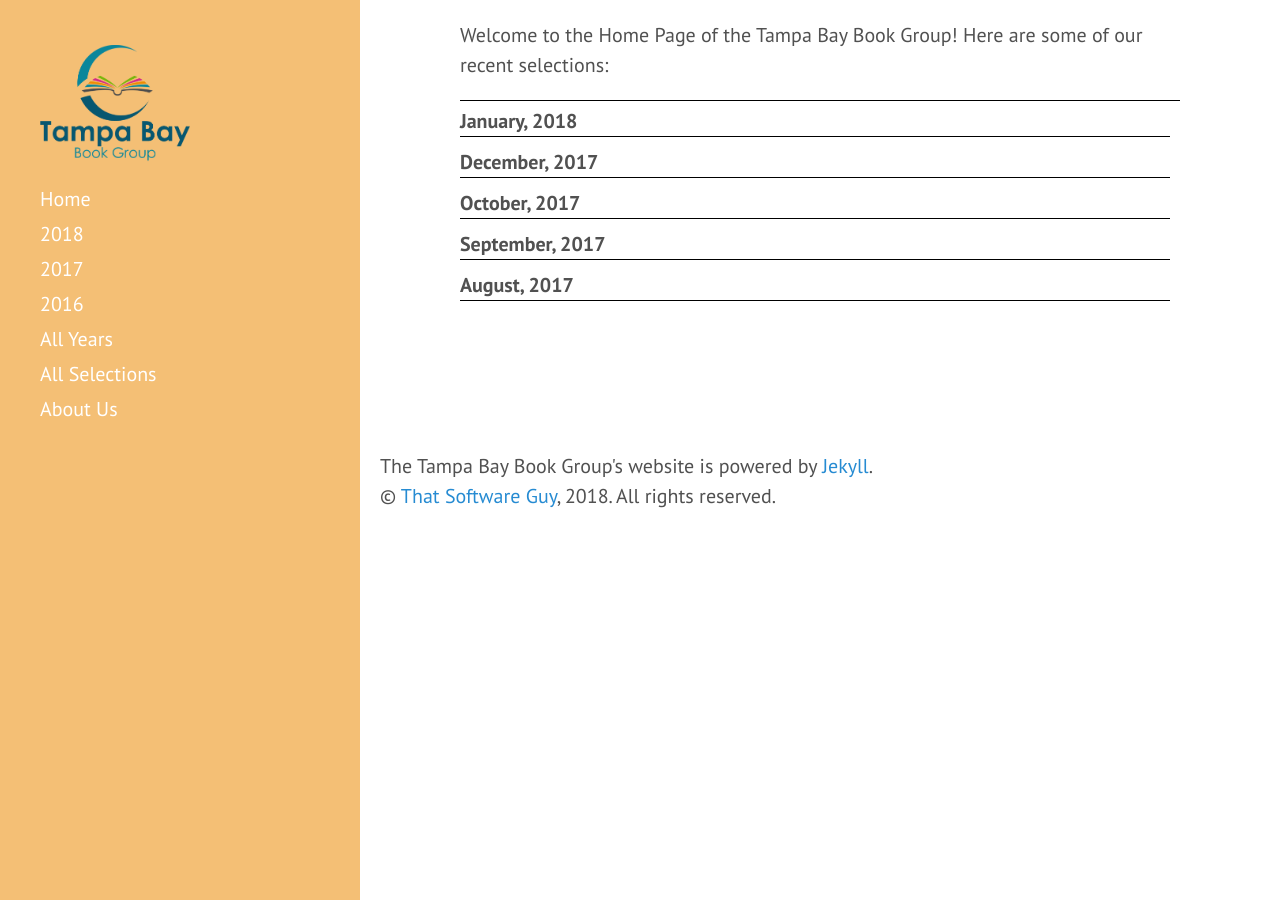
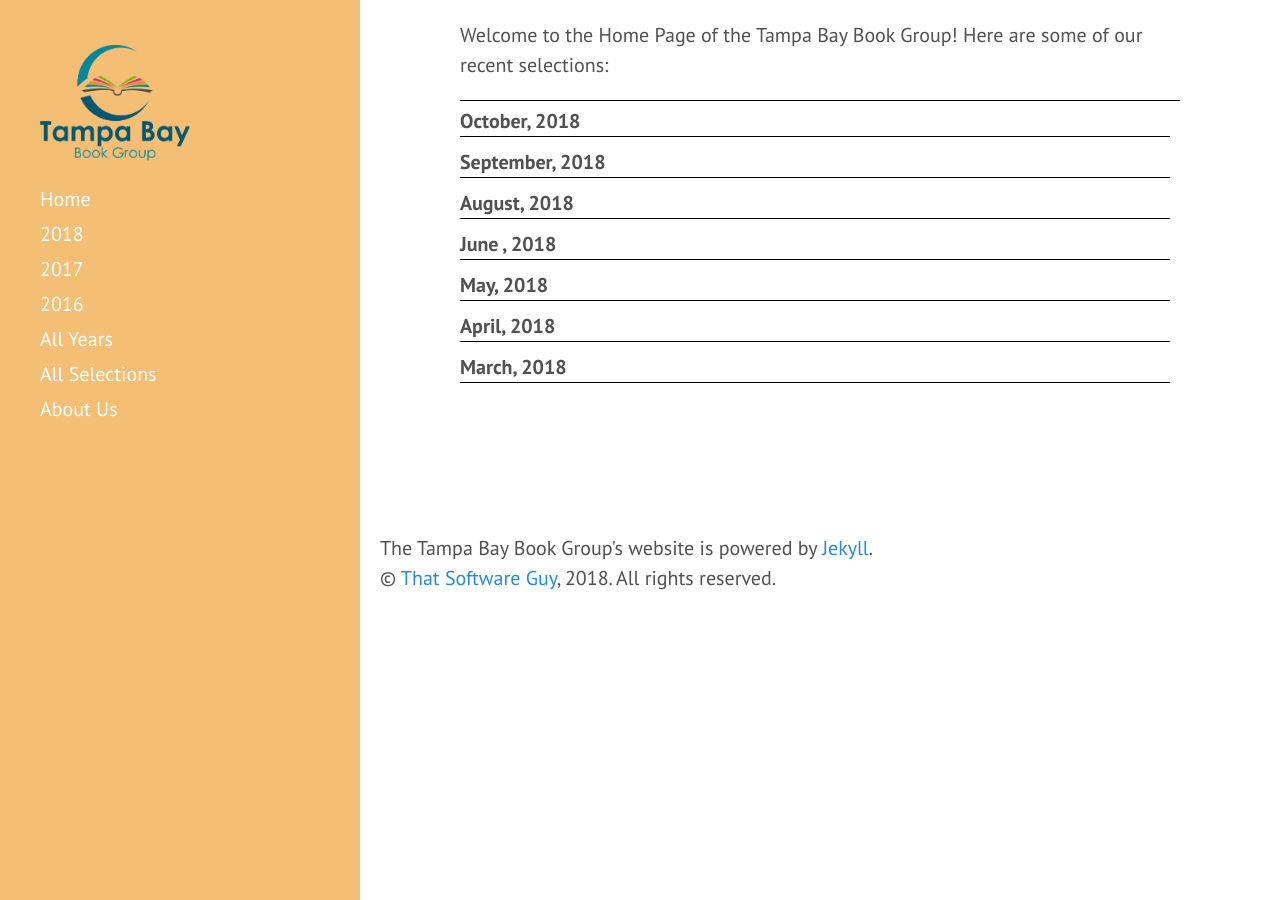
Before and after one commit to scottcwilson/ort, a Jekyll site: the page built from index.html, in a window 1280 px wide. Built offline with Jekyll 4.4.1, drawn with Linux system fonts in a browser that asks for light colours.

Commit message:
Updates for later this year

```diff
--- a/index.html
+++ b/index.html
@@ -10,29 +10,42 @@ Here are some of our recent selections:
 <div class="regular-rule"></div>
 
 <div class="book">
-         <div class="book-date">January, 2018</div>
-         <!-- Waking Lions (Ayelet Gunder-Goshen) -->
-         {% amazon 0316395412 short_detail %}
+         <div class="book-date">October, 2018</div>
+         <!-- Frankenstein, Mary Shelley -->
+         {% amazon B075SVRMD8 short_detail %}
 </div>
 
 <div class="book">
-         <div class="book-date">December, 2017</div>
-         <!-- News of the World (Paulette Jiles) -->
-         {% amazon 0062409212 short_detail %}
+         <div class="book-date">September, 2018</div>
+         <!-- Behold the Dreamers, by Imbolo Mbue -->
+         {% amazon B0138OAB80 short_detail %}
 </div>
 
 <div class="book">
-         <div class="book-date">October, 2017</div>
-         <!-- My Name is Lucy Barton (Elizabeth Strout) -->
-         {% amazon 0812979524 short_detail %}
+         <!-- Bonfire of the Vanities by Tom Wolfe -->
+         <div class="book-date">August, 2018</div>
+         {% amazon B001X1ZZJG short_detail %}
+</div>
+
+<div class="book">
+         <div class="book-date">June , 2018</div>
+         <!-- White Houses, Amy Bloom -->
+         {% amazon B074656PYS short_detail %}
+</div>
+
+<div class="book">
+         <div class="book-date">May, 2018</div>
+         <!--  A Man Called Ove by Fredrik Backman -->
+         {% amazon B00GEEB730 short_detail %}
 </div>
 <div class="book">
-         <div class="book-date">September, 2017</div>
-         <!-- The Forgotten Room (Lauren Willig, Karen White, and Beatriz William) -->
-         {% amazon 0451474635 short_detail %}
+         <div class="book-date">April, 2018</div>
+         <!-- Rules of Civility by Amor Towles -->
+         {% amazon B004IYJDVG short_detail %}
 </div>
+
 <div class="book">
-         <div class="book-date">August, 2017</div>
-         <!--  The River of Doubt (Candice Millard) -->
-         {% amazon 0767913736 short_detail %}
+         <div class="book-date">March, 2018</div>
+         <!-- Difficult Women by Roxane Gay -->
+         {% amazon B01LFQ3KWM short_detail %}
 </div>
```
Also changed, not shown: 2018.html (+56 -0 lines), complete.html (+13 -2 lines).
